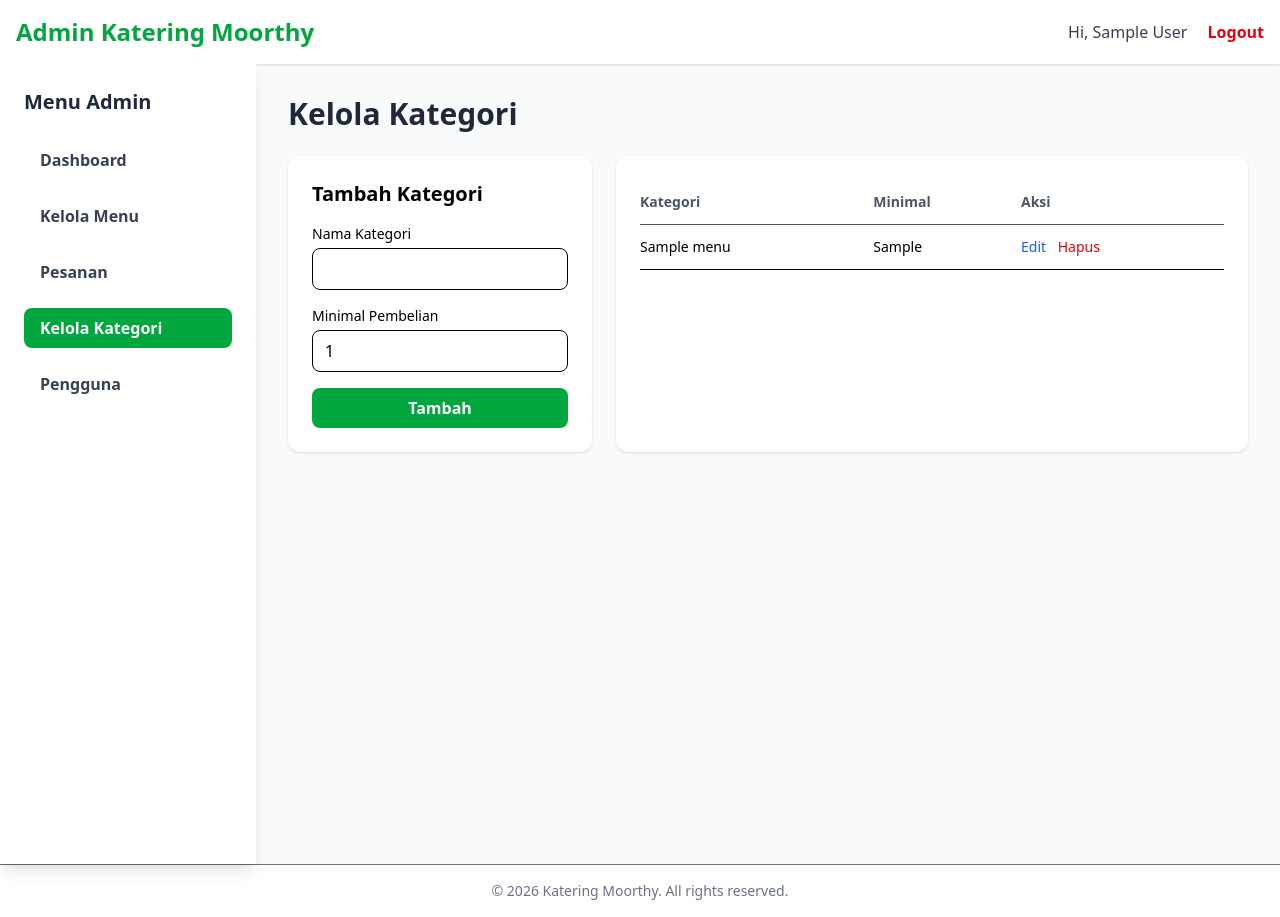
After one commit to SatriaYusufSaputra/kateringMoorthy, a PHP site: page /admin/kategori.php in a window 1280 px wide. The commit adds this page. Run offline with PHP 8.4, Linux system fonts and the light colour scheme; the visitor is signed in with stand-in values (Sample User, id 1); tables that the repository leaves empty or names only in its code hold one stand-in row (values such as "Sample post").

Commit message:
nambah kategori, dan penyesuaian code lain

```diff
--- /dev/null
+++ b/admin/kategori.php
@@ -0,0 +1,203 @@
+<?php
+require_once __DIR__ . '/../config.php';
+require_once __DIR__ . '/../koneksi.php';
+
+// Cek admin
+if (!isset($_SESSION['user']) || $_SESSION['role'] != 'admin') {
+    header('Location: ../login.php');
+    exit;
+}
+
+/* =========================
+   TAMBAH / EDIT KATEGORI
+========================= */
+if ($_SERVER['REQUEST_METHOD'] == 'POST') {
+    $nama = mysqli_real_escape_string($koneksi, $_POST['nama_kategori']);
+    $minimal = (int) $_POST['minimal_pembelian'];
+
+    if ($_POST['action'] == 'tambah') {
+        mysqli_query($koneksi,
+            "INSERT INTO kategori_menu (nama_kategori, minimal_pembelian)
+             VALUES ('$nama', '$minimal')"
+        );
+        $success = "Kategori berhasil ditambahkan";
+    }
+
+    if ($_POST['action'] == 'edit') {
+        $id = $_POST['id'];
+        mysqli_query($koneksi,
+            "UPDATE kategori_menu
+             SET nama_kategori='$nama', minimal_pembelian='$minimal'
+             WHERE id='$id'"
+        );
+        $success = "Kategori berhasil diperbarui";
+    }
+}
+
+/* =========================
+   HAPUS KATEGORI
+========================= */
+if (isset($_GET['delete'])) {
+    $id = $_GET['delete'];
+    mysqli_query($koneksi, "DELETE FROM kategori_menu WHERE id='$id'");
+    $success = "Kategori berhasil dihapus";
+}
+
+/* =========================
+   AMBIL DATA
+========================= */
+$kategori = mysqli_query($koneksi, "SELECT * FROM kategori_menu ORDER BY id DESC");
+
+$edit = null;
+if (isset($_GET['edit'])) {
+    $id = $_GET['edit'];
+    $edit = mysqli_fetch_assoc(
+        mysqli_query($koneksi, "SELECT * FROM kategori_menu WHERE id='$id'")
+    );
+}
+?>
+
+<!DOCTYPE html>
+<html lang="id">
+<head>
+    <meta charset="UTF-8">
+    <title>Kelola Kategori</title>
+    <script src="https://cdn.jsdelivr.net/npm/@tailwindcss/browser@4"></script>
+</head>
+
+<body class="bg-gray-50">
+    <!-- NAVBAR ADMIN -->
+    <nav class="bg-white shadow">
+        <div class="max-w-7xl mx-auto px-4 py-4 flex justify-between items-center">
+            <h1 class="text-2xl font-bold text-green-600">Admin Katering Moorthy</h1>
+            <div class="space-x-4">
+                <span class="text-gray-700">Hi, <?= $_SESSION['nama']; ?></span>
+                <a href="../logout.php" class="text-red-600 hover:text-red-700 font-semibold">Logout</a>
+            </div>
+        </div>
+    </nav>
+
+    <!-- SIDEBAR & CONTENT -->
+    <div class="flex min-h-screen">
+        <!-- SIDEBAR -->
+        <aside class="w-64 bg-white shadow-lg min-h-screen">
+            <div class="p-6">
+                <h2 class="text-xl font-bold text-gray-800 mb-6">Menu Admin</h2>
+                <ul class="space-y-4">
+                    <li>
+                        <a href="dashboard.php" class="block px-4 py-2 text-gray-700 hover:bg-gray-100 rounded-lg font-semibold">
+                            Dashboard
+                        </a>
+                    </li>
+                    <li>
+                        <a href="menu.php" class="block px-4 py-2 text-gray-700 hover:bg-gray-100 rounded-lg font-semibold">
+                            Kelola Menu
+                        </a>
+                    </li>
+                    <li>
+                        <a href="pesanan.php" class="block px-4 py-2 text-gray-700 hover:bg-gray-100 rounded-lg font-semibold">
+                            Pesanan
+                        </a>
+                    </li>
+                    <li>
+                        <a href="kategori.php" class="block px-4 py-2 bg-green-600 text-white rounded-lg font-semibold">
+                            Kelola Kategori
+                        </a>
+                    </li>
+                    <li>
+                        <a href="users.php" class="block px-4 py-2 text-gray-700 hover:bg-gray-100 rounded-lg font-semibold">
+                            Pengguna
+                        </a>
+                    </li>
+                </ul>
+            </div>
+        </aside>
+
+    <!-- CONTENT -->
+    <main class="flex-1 p-8">
+
+        <h2 class="text-3xl font-bold text-gray-800 mb-6">Kelola Kategori</h2>
+
+        <?php if (isset($success)): ?>
+            <div class="mb-6 p-4 rounded-lg bg-green-100 text-green-700 font-medium">
+                <?= $success ?>
+            </div>
+        <?php endif; ?>
+
+        <div class="grid md:grid-cols-3 gap-6">
+
+            <!-- FORM -->
+            <div class="bg-white p-6 rounded-xl shadow">
+                <h3 class="text-xl font-semibold mb-4">
+                    <?= $edit ? 'Edit Kategori' : 'Tambah Kategori' ?>
+                </h3>
+
+                <form method="POST" class="space-y-4">
+                    <input type="hidden" name="action" value="<?= $edit ? 'edit' : 'tambah' ?>">
+                    <?php if ($edit): ?>
+                        <input type="hidden" name="id" value="<?= $edit['id'] ?>">
+                    <?php endif; ?>
+
+                    <div>
+                        <label class="block mb-1 text-sm font-medium">Nama Kategori</label>
+                        <input type="text" name="nama_kategori" required
+                            value="<?= $edit['nama_kategori'] ?? '' ?>"
+                            class="w-full border rounded-lg px-3 py-2 focus:ring-2 focus:ring-green-500">
+                    </div>
+
+                    <div>
+                        <label class="block mb-1 text-sm font-medium">Minimal Pembelian</label>
+                        <input type="number" name="minimal_pembelian" min="1" required
+                            value="<?= $edit['minimal_pembelian'] ?? 1 ?>"
+                            class="w-full border rounded-lg px-3 py-2 focus:ring-2 focus:ring-green-500">
+                    </div>
+
+                    <button
+                        class="w-full bg-green-600 hover:bg-green-700 text-white py-2 rounded-lg font-semibold transition">
+                        <?= $edit ? 'Update' : 'Tambah' ?>
+                    </button>
+
+                    <?php if ($edit): ?>
+                        <a href="kategori.php" class="block text-center text-sm text-gray-500 hover:underline">
+                            Batal
+                        </a>
+                    <?php endif; ?>
+                </form>
+            </div>
+
+            <!-- TABLE -->
+            <div class="md:col-span-2 bg-white p-6 rounded-xl shadow">
+                <table class="w-full text-sm">
+                    <thead>
+                        <tr class="border-b text-gray-600">
+                            <th class="text-left py-3">Kategori</th>
+                            <th class="text-left py-3">Minimal</th>
+                            <th class="text-left py-3">Aksi</th>
+                        </tr>
+                    </thead>
+                    <tbody>
+                        <?php while ($row = mysqli_fetch_assoc($kategori)): ?>
+                            <tr class="border-b hover:bg-gray-50">
+                                <td class="py-3"><?= $row['nama_kategori'] ?></td>
+                                <td class="py-3"><?= $row['minimal_pembelian'] ?></td>
+                                <td class="py-3 space-x-2">
+                                    <a href="?edit=<?= $row['id'] ?>" class="text-blue-600 hover:underline">
+                                        Edit
+                                    </a>
+                                    <a href="?delete=<?= $row['id'] ?>"
+                                       onclick="return confirm('Hapus kategori?')"
+                                       class="text-red-600 hover:underline">
+                                        Hapus
+                                    </a>
+                                </td>
+                            </tr>
+                        <?php endwhile; ?>
+                    </tbody>
+                </table>
+            </div>
+
+        </div>
+    </main>
+</div>
+
+<?php require_once __DIR__ . '/../partials/footer.php'; ?>
--- a/pages/pesanan_saya.php
+++ b/pages/pesanan_saya.php
@@ -1,6 +1,6 @@
 <?php
-require_once __DIR__ . '/config.php';
-require_once __DIR__ . '/koneksi.php';
+require_once __DIR__ . '/../config.php';
+require_once __DIR__ . '/../koneksi.php';
 
 
 // Cek login
@@ -18,7 +18,7 @@ $pesanan = mysqli_query(
      WHERE user_id = $user_id
      ORDER BY created_at DESC"
 );
-require_once __DIR__ . '/partials/navbar.php';
+require_once __DIR__ . '/../partials/navbar.php';
 ?>
 
 <!DOCTYPE html>
```
Also changed, not shown: admin/dashboard.php (+7 -1 lines), admin/menu.php (+7 -1 lines), admin/pesanan.php (+6 -1 lines), admin/users.php (+6 -1 lines), admin/proses/ubah_status.php (deleted), proses/ubah_status.php (deleted).
